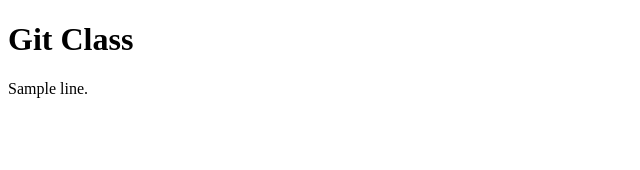
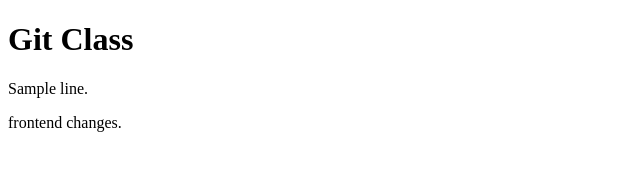
Before and after one commit to gopalakrishnan2206/samplerepo, a plain HTML site: page index.html in a window 1280 px wide. Shown: the whole page, without its empty margins (0-640 px from the left). Drawn offline with Linux system fonts and the light colour scheme.

Commit message:
feat : front end changes

```diff
--- a/index.html
+++ b/index.html
@@ -4,6 +4,7 @@
 
 <h1>Git Class</h1>
 <p>Sample line.</p>
+<p>frontend changes.</p>
 
 </body>
 </html>
```
